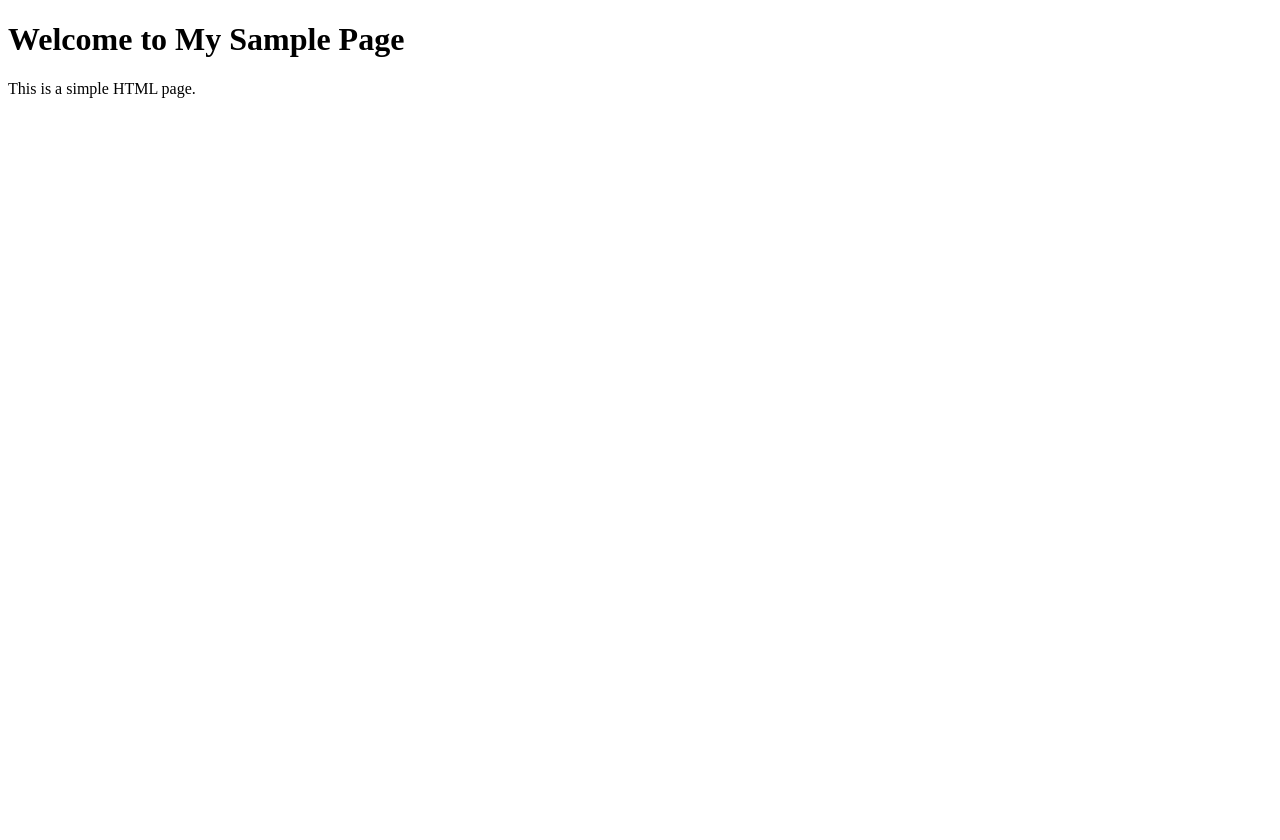
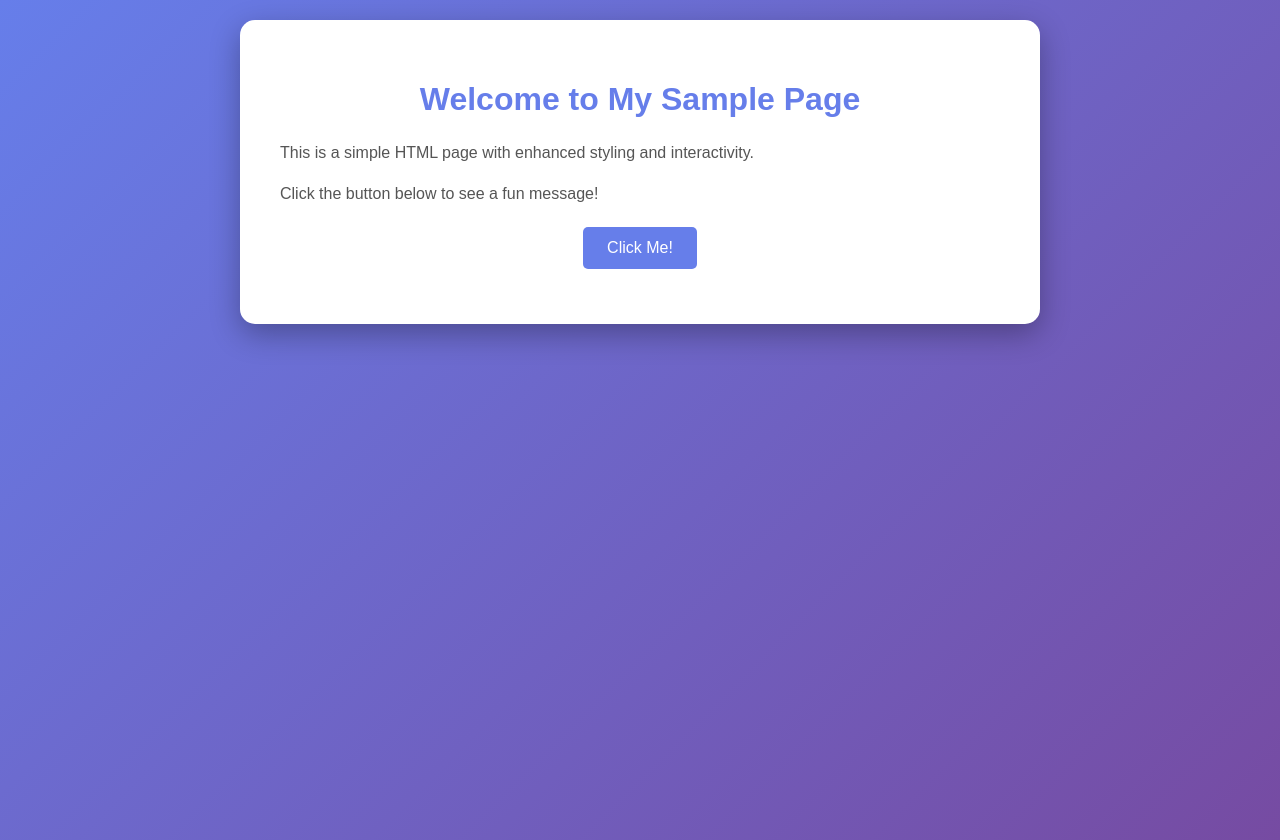
Before and after one commit to dawdamcifp-cpu/endes-demo-git, a plain HTML site: page index.html in a window 1280 px wide. Before the commit the page ends 800 px from the top, so only its background shows below. Drawn offline with Linux system fonts and the light colour scheme.

Commit message:
cambios en la template index

```diff
--- a/index.css
+++ b/index.css
@@ -1,3 +1,44 @@
-body{
-  margin: 0 auto;
-}
+ body {
+            font-family: Arial, sans-serif;
+            max-width: 800px;
+            margin: 0 auto;
+            padding: 20px;
+            background: linear-gradient(135deg, #667eea 0%, #764ba2 100%);
+            min-height: 100vh;
+        }
+        .container {
+            background: white;
+            padding: 40px;
+            border-radius: 15px;
+            box-shadow: 0 10px 30px rgba(0,0,0,0.3);
+        }
+        h1 {
+            color: #667eea;
+            text-align: center;
+        }
+        p {
+            color: #555;
+            line-height: 1.6;
+        }
+        button {
+            background: #667eea;
+            color: white;
+            border: none;
+            padding: 12px 24px;
+            border-radius: 5px;
+            cursor: pointer;
+            font-size: 16px;
+            margin-top: 20px;
+            display: block;
+            margin-left: auto;
+            margin-right: auto;
+        }
+        button:hover {
+            background: #764ba2;
+        }
+        .message {
+            text-align: center;
+            margin-top: 15px;
+            color: #667eea;
+            font-weight: bold;
+        }
--- a/index.html
+++ b/index.html
@@ -3,10 +3,30 @@
 <head>
     <meta charset="UTF-8">
     <meta name="viewport" content="width=device-width, initial-scale=1.0">
+    <link rel="stylesheet" href="index.css">
     <title>Sample HTML Page</title>
 </head>
 <body>
-    <h1>Welcome to My Sample Page</h1>
-    <p>This is a simple HTML page.</p>
+    <div class="container">
+        <h1>Welcome to My Sample Page</h1>
+        <p>This is a simple HTML page with enhanced styling and interactivity.</p>
+        <p>Click the button below to see a fun message!</p>
+        <button onclick="showMessage()">Click Me!</button>
+        <div id="output" class="message"></div>
+    </div>
+
+    <script>
+        function showMessage() {
+            const messages = [
+                "¡Hola! 👋",
+                "¡Excelente! 🎉",
+                "¡Genial! ✨",
+                "¡Increíble! 🚀",
+                "¡Fantástico! 🌟"
+            ];
+            const randomMessage = messages[Math.floor(Math.random() * messages.length)];
+            document.getElementById('output').textContent = randomMessage;
+        }
+    </script>
 </body>
 </html>
```
